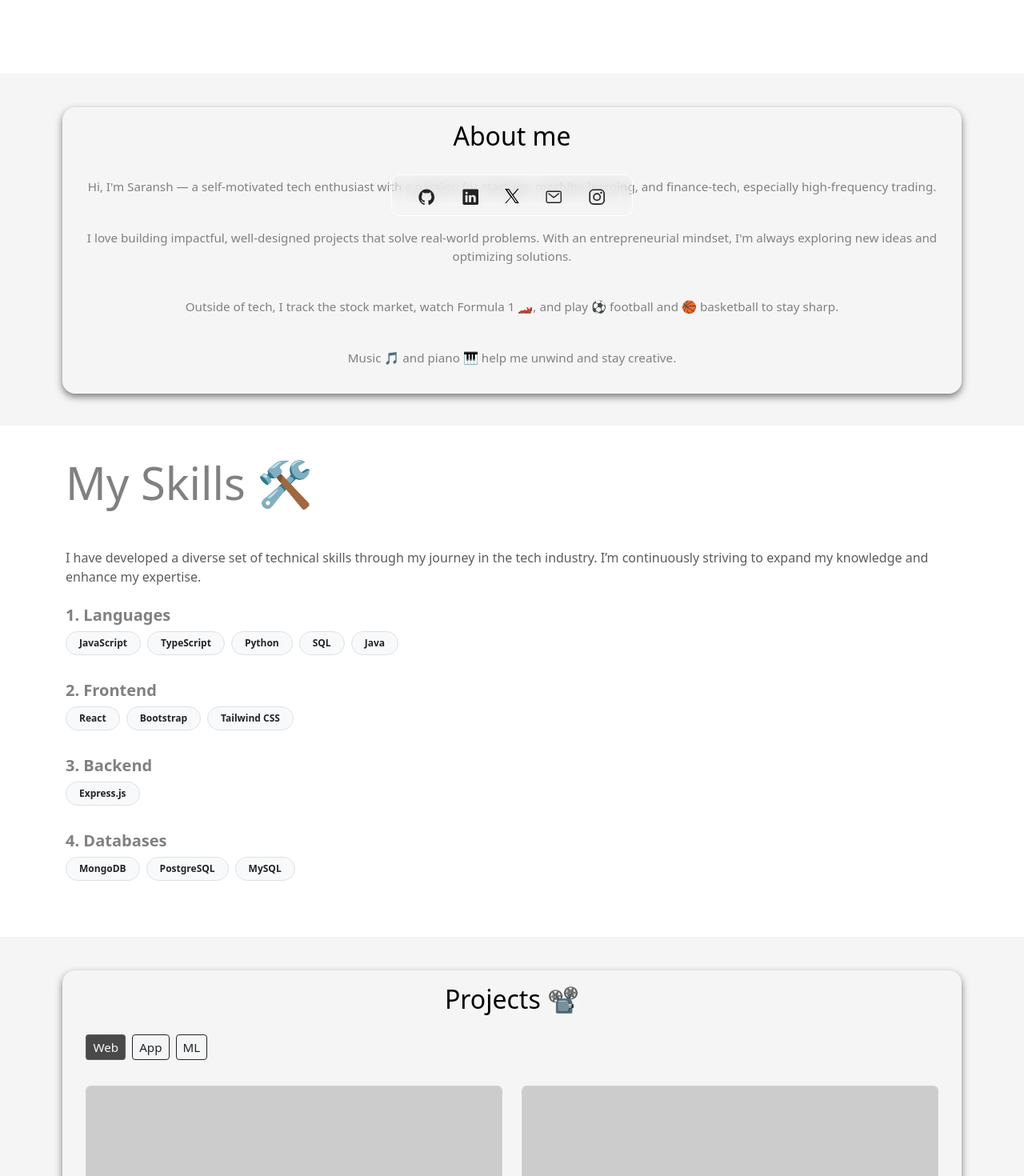
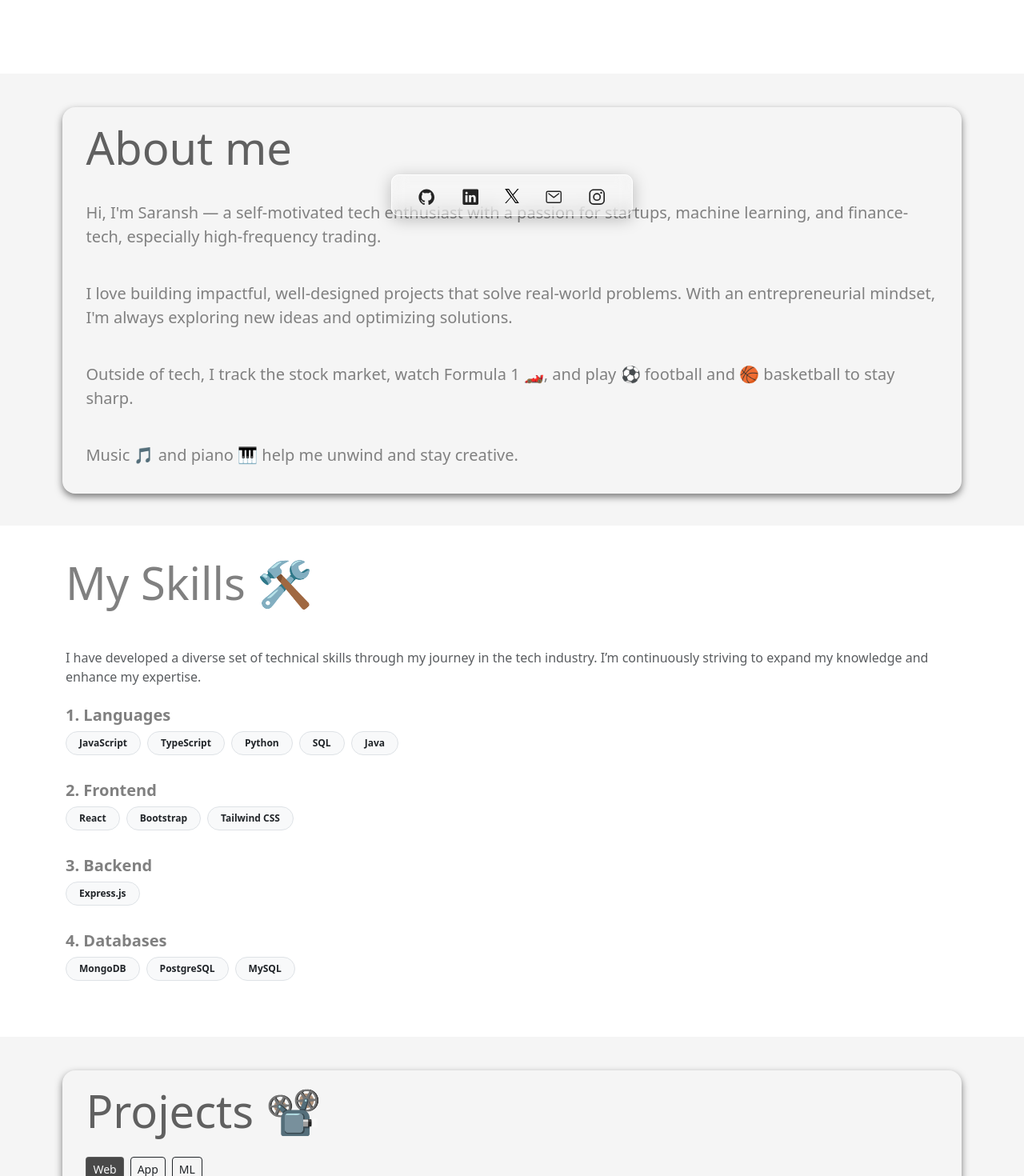
Before and after one commit to SaranshUpadhyay07/PortfolioWebsite, a React (Vite) app: page / in a window 1280 px wide. Shown: the part 500-1970 px from the top of the page at 80% size. Built offline with nearby package versions, Linux system fonts and the light colour scheme.

Commit message:
New text styling

```diff
--- a/public/styles.css
+++ b/public/styles.css
@@ -1,68 +1,64 @@
-/* === Global Reset === */
 * {
   margin: 0;
   padding: 0;
   box-sizing: border-box;
 }
-
-/* === Containers === */
-.container-fluid {
+.container-fluid{
     background-color: #000000 !important;
     padding: 5px;
 }
-
-.container-fluid a {
+.container-fluid a{
     color: white !important;
 }
+/* .navbar{
+    background-color: #000000 !important;
+} */
+/* === Socials Component Styles === */
 
-.container {
-  color: grey !important;
+.fixed-bottom {
+  bottom: 20px; /* add some spacing from bottom */
 }
 
-/* === Navbar === */
-.navbar-div {
-  background-color: rgba(0, 0, 0, 0.7) !important;
-  backdrop-filter: blur(10px) !important;
-  -webkit-backdrop-filter: blur(10px) !important;
-  border-bottom: 1px solid rgba(255, 255, 255, 0.1) !important;
+.social {
+  background: rgba(255, 255, 255, 0.04);
+  backdrop-filter: blur(10px);
+  border-radius: 12px;
+  box-shadow: 0 4px 20px rgba(0, 0, 0, 0.25);
+  border: 1px solid rgba(255, 255, 255, 0.08);
+  transition: transform 0.3s ease, box-shadow 0.3s ease;
 }
 
-/* === Hero Section === */
-.hero-section {
-  gap: 20%;
+.social:hover {
+  transform: translateY(-2px);
+  box-shadow: 0 6px 24px rgba(0, 0, 0, 0.35);
 }
 
-/* === Resume Button === */
-.Resume {
-  background-color: rgba(0, 0, 0, 0.7) !important;
-  backdrop-filter: blur(10px) !important;
-  -webkit-backdrop-filter: blur(10px) !important;
-  border: 1px solid rgba(255, 255, 255, 0.1) !important;
-  margin-bottom: 20px;
-}
-
-.Resume a {
-  color: white;
+.social a {
+  font-size: 1.4rem;
+  color: #f5d6d6;
+  transition: color 0.3s ease, transform 0.3s ease;
   text-decoration: none;
 }
 
-/* === Contact === */
-.contact-me {
-  padding: 9px;
+.social a:hover {
+  transform: scale(1.2);
+}
+.social {
+  border: 0.5px solid white;
   border-radius: 10px;
+  margin-bottom: 10px;
+  background: transparent; /* this makes the background see-through */
+  backdrop-filter: blur(10px); /* optional: adds a frosted glass blur behind it */
 }
+.social a svg,
+.social a ion-icon {
+  vertical-align: middle;
+  color: rgb(36, 36, 36)
+}
+.social a svg{
+width: 18px;
+  height: 18px;}
 
-/* === About Section === */
-#About-section p {
-  padding-top: 25px;
-}
-
-#About-section h1,
-#About-section p {
-  text-align: center;
-}
-
-/* === Animations === */
 .text-main {
   animation: fadeInRight 1s ease-in-out;
 }
@@ -92,110 +88,57 @@
     transform: translateX(0);
   }
 }
-
-/* === Socials === */
-.fixed-bottom {
-  bottom: 20px;
+#About-section p{
+  padding-top:25px;
 }
-
-.social {
-  background: transparent;
-  backdrop-filter: blur(10px);
-  border-radius: 10px;
-  margin-bottom: 10px;
-  border: 0.5px solid white;
-  transition: transform 0.3s ease, box-shadow 0.3s ease;
-}
-
-.social:hover {
-  transform: translateY(-2px);
-  box-shadow: 0 6px 24px rgba(0, 0, 0, 0.35);
-}
-
-.social a {
-  font-size: 1.4rem;
-  color: #f5d6d6;
-  text-decoration: none;
-  transition: color 0.3s ease, transform 0.3s ease;
-}
-
-.social a:hover {
-  transform: scale(1.2);
-}
-
-.social a svg,
-.social a ion-icon {
-  vertical-align: middle;
-  color: rgb(36, 36, 36);
-}
-
-.social a svg {
-  width: 18px;
-  height: 18px;
-}
-
-/* === Custom Jumbotron === */
 .custom-jumbotron {
     width: 90%;
-  margin: 0 auto;
+    margin: 0 auto; /* centers the jumbotron */
     border-radius: 12px;
     padding: 2rem;
 }
-
 .additional {
-  border: 1px solid rgba(255, 255, 255, 0.1);
-  border-radius: 16px;
-  box-shadow: 0 4px 10px rgba(0, 0, 0, 0.5);
+  border: 1px solid rgba(255, 255, 255, 0.1);  /* Soft white border for dark UI */
+  border-radius: 16px;  /* Rounded corners */
+  box-shadow: 0 4px 10px rgba(0, 0, 0, 0.5);  /* Soft shadow */
   transition: transform 0.2s ease, box-shadow 0.3s ease;
   padding: 1rem;
-  margin-top: 10px;
+  margin-top:10px
 }
 
 .additional:hover {
   transform: translateY(-5px);
-  box-shadow: 0 8px 20px rgba(0, 0, 0, 0.6);
+  box-shadow: 0 8px 20px rgba(0, 0, 0, 0.6);  /* Deeper shadow on hover */
 }
 
-/* === Diff Section === */
-.diff-section {
+.diff-section{
     background-color: #f5f5f5;
     width: 100%;
     padding: 1rem;
     padding-bottom: 2.5rem;
-  padding-top: 2rem;
-  margin-top: 30px;
+    padding-top: 2rem;;
+    margin-top:30px;
     margin-bottom: 30px;
 }
-
-.diff-section * {
-  font-size: 0.95rem;
+.diff-section h1 {
+    color:#606060;
 }
 
-.diff-section h1,
-.diff-section h2,
-.diff-section h3 {
-  font-size: 2rem;
-  color: #000;
+.container{
+    color:grey !important;
 }
 
-/* === Skills List === */
-.skills-list {
-  padding: 10%;
+.skills-list{
+    padding:10%;
 }
 
-/* === View Project Card === */
-.view-project {
-  background-color: rgba(0, 0, 0, 0.7) !important;
-  backdrop-filter: blur(10px) !important;
-  -webkit-backdrop-filter: blur(10px) !important;
-  border: 1px solid rgba(255, 255, 255, 0.1) !important;
+.hero-section{
+    gap:20%;
 }
-
-/* === Footer === */
 footer {
   background-color: #f5f5f5;
-  padding-top: 44px;
-  padding-bottom: 0;
+  padding-top: 44px; /* more bottom padding for "Back to top" */
+  padding-bottom:0px;
   margin-top: 50px;
   color: #555;
   font-size: 15px;
@@ -233,6 +176,7 @@ footer .gradient-white {
   background: linear-gradient(to top, #f5f5f5, transparent);
 }
 
+/* Optional: Make nav links inline and styled */
 #nav-footer ul {
   list-style: none;
   padding: 0;
@@ -247,13 +191,50 @@ footer .gradient-white {
   font-weight: 500;
   text-transform: capitalize;
 }
+.Resume{
+     background-color: rgba(0, 0, 0, 0.7) !important; /* semi-transparent */
+     backdrop-filter: blur(10px) !important;         /* main blur effect */
+     -webkit-backdrop-filter: blur(10px) !important; /* Safari support */
+     border: 1px solid rgba(255, 255, 255, 0.1) !important;
+     margin-bottom:20px;
 
-/* === Blurred Modal Effect === */
+}
+
+
+.contact-me{
+    padding:9px;
+    border-radius:10px;
+
+}
+
+@media (max-width: 768px) {
+  .Resume{
+    margin-left:40%;
+  }
+
+}
+@media (max-width: 400px) {
+  .Resume{
+    margin-left:30%;
+  }
+  #text-main {
+    font-size: 1. rem !important;
+  }
+
+}
+@media (max-width: 600px) {
+  .Resume{
+    margin-left:35%;
+  }
+
+}
+
 .blurred {
   filter: blur(6px);
   transition: filter 0.3s ease;
 }
 
+/* Optional darken overlay look */
 body.modal-open::before {
   content: "";
   position: fixed;
@@ -262,15 +243,28 @@ body.modal-open::before {
   width: 100%;
   height: 100%;
   backdrop-filter: blur(3px);
-  z-index: 1040;
+  z-index: 1040; /* Below Bootstrap modal (z-index: 1050) */
+}
+.Resume a{
+    color:white;
+    text-decoration: none;
+}
+.navbar-div {
+  background-color: rgba(0, 0, 0, 0.7) !important; /* semi-transparent */
+  backdrop-filter: blur(10px) !important;         /* main blur effect */
+  -webkit-backdrop-filter: blur(10px) !important; /* Safari support */
+  border-bottom: 1px solid rgba(255, 255, 255, 0.1) !important;
 }
 
-/* === Responsive Media Queries === */
+.view-project{
+     background-color: rgba(0, 0, 0, 0.7) !important; /* semi-transparent */
+     backdrop-filter: blur(10px) !important;         /* main blur effect */
+     -webkit-backdrop-filter: blur(10px) !important; /* Safari support */
+     border: 1px solid rgba(255, 255, 255, 0.1) !important;
+}
+/* === Mobile-first Media Queries (Enhance Mobile Layout) === */
+
 @media (max-width: 768px) {
-  .Resume {
-    margin-left: 40%;
-  }
-
   .hero-section {
     flex-direction: column-reverse !important;
     align-items: center !important;
@@ -280,7 +274,7 @@ body.modal-open::before {
 
   .text-main {
     text-align: center !important;
-    padding: 0 1.2rem;
+    padding: 0 1rem;
   }
 
   #img-main {
@@ -292,7 +286,7 @@ body.modal-open::before {
     width: 150px;
     height: 150px;
     object-fit: cover;
-    border-radius: 50%;
+    border-radius: 50%; /* ensures image is round */
   }
 
   .Resume {
@@ -303,16 +297,18 @@ body.modal-open::before {
     font-size: 0.9rem;
   }
 
-  .custom-jumbotron,
-  .additional {
+  .custom-jumbotron {
     width: 95%;
     padding: 1rem;
-    margin: 1rem auto;
   }
 
   .diff-section {
-    width: 100%;
-    padding: 1rem 1.2rem;
+    padding: 1rem;
+  }
+
+  .additional {
+    margin: 1rem 0;
+    padding: 1rem;
   }
 
   .skills-list {
@@ -323,29 +319,33 @@ body.modal-open::before {
     font-size: 13px;
   }
 
-  .social {
-    margin-bottom: 60px;
-  }
+  #About-section h1,
+  #About-section p {
+    text-align: center;
   }
 
-@media (max-width: 600px) {
-  .Resume {
-    margin-left: 35%;
+  .social {
+    margin-bottom: 60px; /* push it above bottom nav on mobile */
+  }
+  .different-section{
+    padding: 0.5rem;
+  }
+  .different-section h1{
+    text-align:center;
+  }
+  .additional {
+    margin-left: 1.2rem;
   }
 }
 
 @media (max-width: 480px) {
-    .Resume {
-    margin-right:30%;
-  }
   .text-main h1 {
-    font-size: 1.6rem;
+    font-size: 1.8rem;
   }
 
   .Resume {
     font-size: 0.8rem;
     padding: 0.4rem 0.8rem;
-    margin-left: 30%;
   }
 
   .social a {
@@ -360,8 +360,7 @@ body.modal-open::before {
   .skills-list {
     font-size: 14px;
   }
-
-  .diff-section * {
-    font-size: 0.9rem;
+  .additional {
+    margin-left: 0.5rem;
   }
 }
--- a/src/components/header.jsx
+++ b/src/components/header.jsx
@@ -18,7 +18,7 @@ function Header() {
   }, []);
 
   return (
-    <div className="">
+    <div >
       <nav className="navbar px-4 navbar-div navbar-expand-lg fixed-top">
           <button
             className="navbar-toggler bg-light"
--- a/src/components/hero.jsx
+++ b/src/components/hero.jsx
@@ -6,7 +6,7 @@ function Hero() {
       <div className="row align-items-center hero-section">
         {/* Text Section */}
         <div id="text-main" className="col-md-5 text-main">
-          <h1 className="display-4 mb-3">Hey,I am Saransh Upadhyay</h1>
+          <h1 className="display-4 mb-3 text-dark">Hey,I am Saransh Upadhyay</h1>
           <p className="intro fs-5 mb-2">
             A self-motivated tech enthusiast with a passion for startups, machine learning, and finance-tech, especially high-frequency trading.
           </p>
--- a/src/components/skills.jsx
+++ b/src/components/skills.jsx
@@ -16,6 +16,7 @@ const SkillTag = ({ name }) => (
 const Skills = () => {
   return (
     <section className="container py-2 bg-white text-dark">
+      <div className="different-section">
             <h1 className="mb-5 fw-light display-4">My Skills 🛠️</h1>
           <p className="text-muted mb-4">
             I have developed a diverse set of technical skills through my journey in the tech industry. I’m continuously striving to expand my knowledge and enhance my expertise.
@@ -33,6 +34,7 @@ const Skills = () => {
               </div>
             ))}
           </div>
+      </div>
     </section>
   );
 };
```
Also changed, not shown: src/components/journey.jsx (+24 -3 lines). Lines whose indentation alone changed are shown as unchanged.
